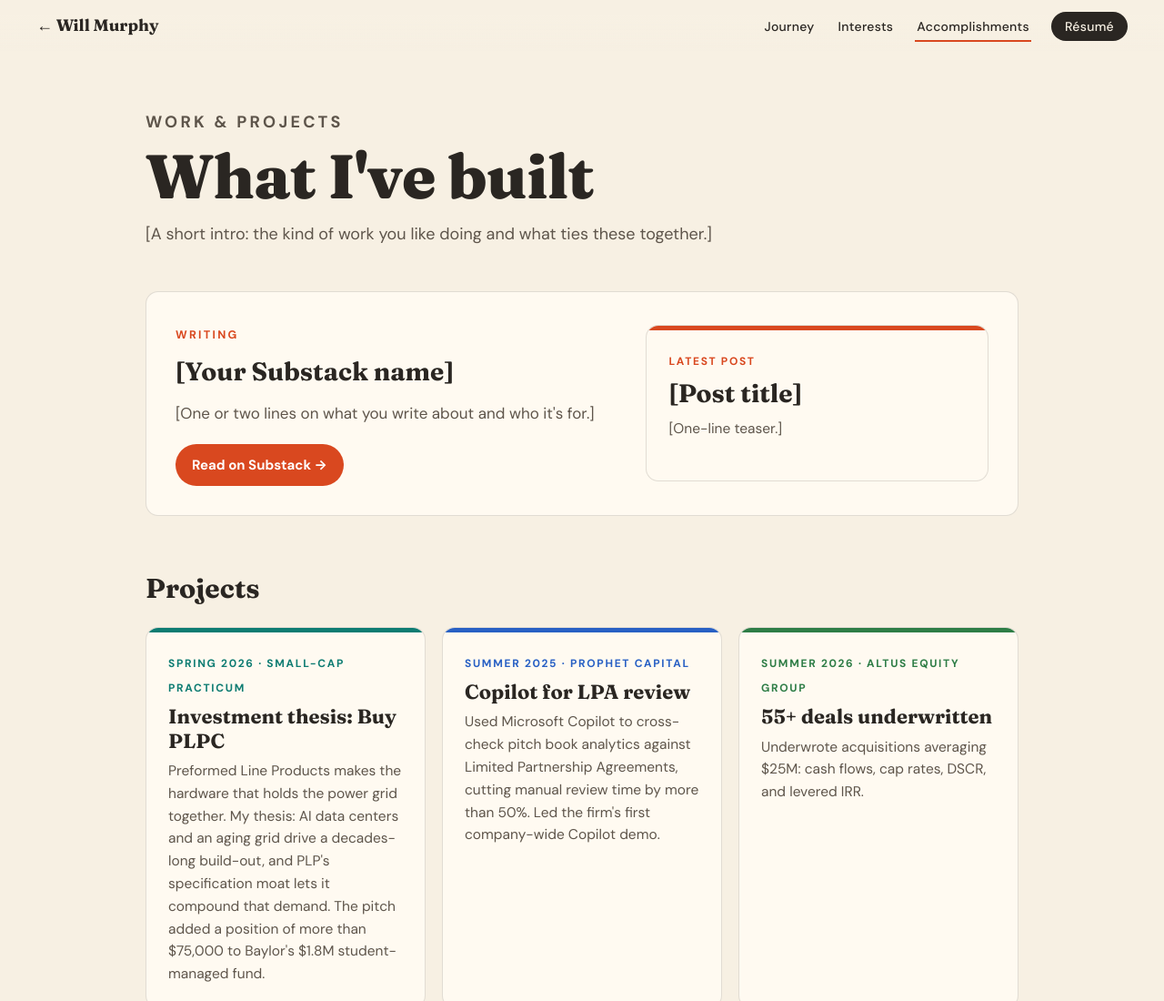
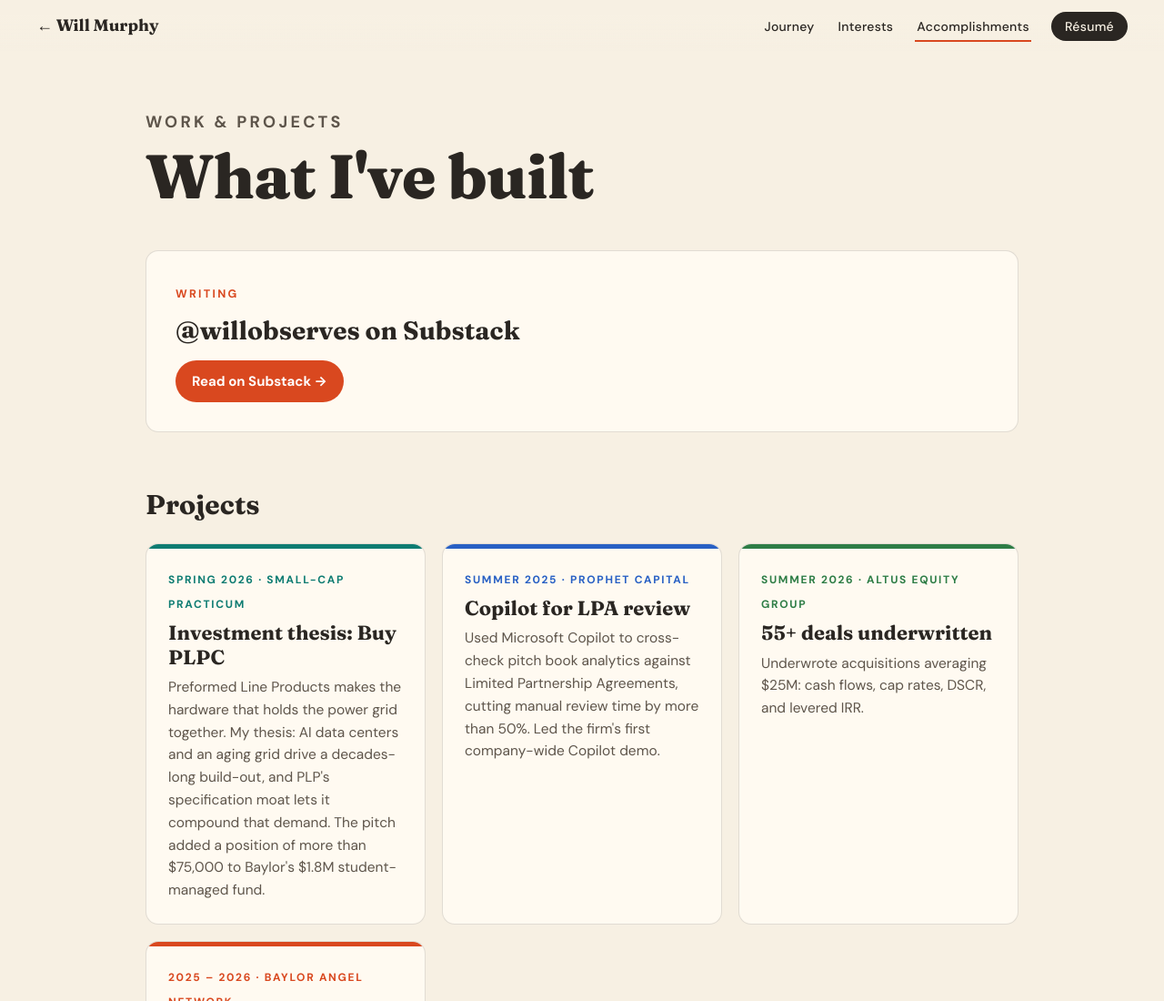
Before and after one commit to willmurphy4240-stack/will-murphy-journey, a plain HTML site: page accomplishments.html in a window 1280 px wide. Shown: the top 1100 px of the page at 91% size. Drawn offline with Linux system fonts and the light colour scheme.

Commit message:
Hide unfilled placeholder text until it's written
Bracketed placeholders ("[Your Substack name]", "[Post title]", etc.) were
showing on the live site. Each one is now commented out with a TODO note so
it can be filled in and restored later.

Co-Authored-By: Claude Opus 5.5 <noreply@anthropic.com>

```diff
--- a/accomplishments.html
+++ b/accomplishments.html
@@ -32,21 +32,26 @@
     <div class="page-head">
       <p class="eyebrow">Work &amp; projects</p>
       <h1>What I've built</h1>
-      <p>[A short intro: the kind of work you like doing and what ties these together.]</p>
+      <!-- TODO: add a short intro (the kind of work you like doing and what ties these together), then uncomment:
+      <p>Your intro here.</p> -->
     </div>
 
-    <section class="feature">
+    <!-- TODO: when the Substack name, description and latest post are ready, fill them in below,
+         uncomment the description and the "Latest post" tile, and remove the one-column style. -->
+    <section class="feature" style="grid-template-columns: 1fr">
       <div>
         <span class="eyebrow">Writing</span>
-        <h3>[Your Substack name]</h3>
-        <p>[One or two lines on what you write about and who it's for.]</p>
+        <h3>@willobserves on Substack</h3>
+        <!-- <p>One or two lines on what you write about and who it's for.</p> -->
         <a class="btn" href="https://substack.com/@willobserves" target="_blank" rel="noopener">Read on Substack &rarr;</a>
       </div>
+      <!--
       <div class="tile" style="--c: var(--coral)">
         <span class="tag">Latest post</span>
-        <h3>[Post title]</h3>
-        <p>[One-line teaser.]</p>
+        <h3>Post title</h3>
+        <p>One-line teaser.</p>
       </div>
+      -->
     </section>
 
     <h2 class="section-title">Projects</h2>
```
Also changed, not shown: index.html (+3 -2 lines), journey.html (+2 -1 lines), js/data.js (+6 -3 lines).
